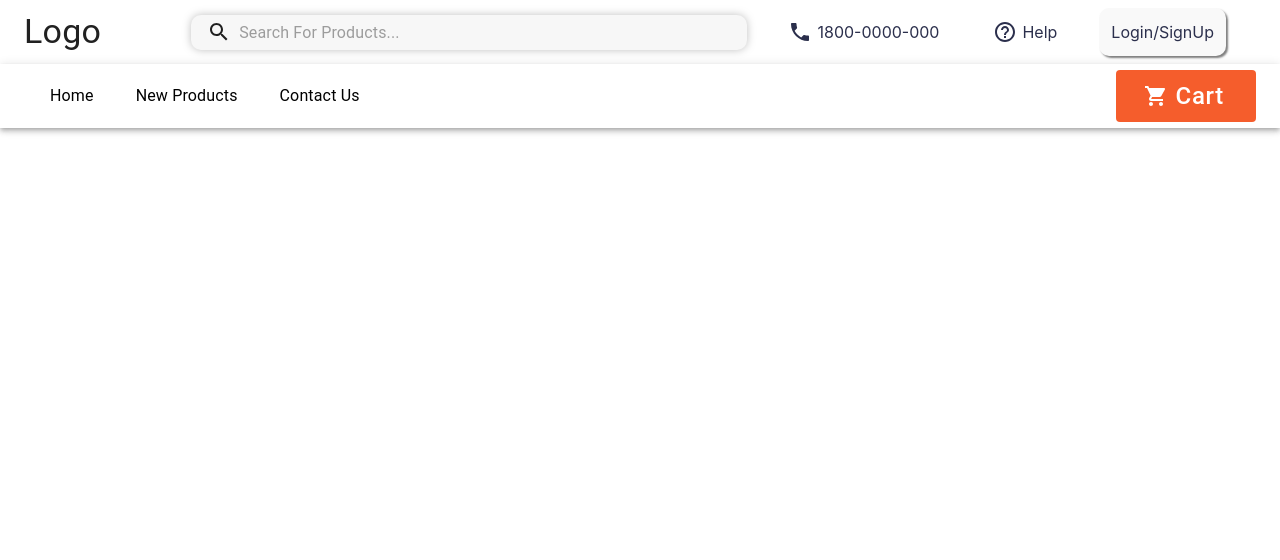
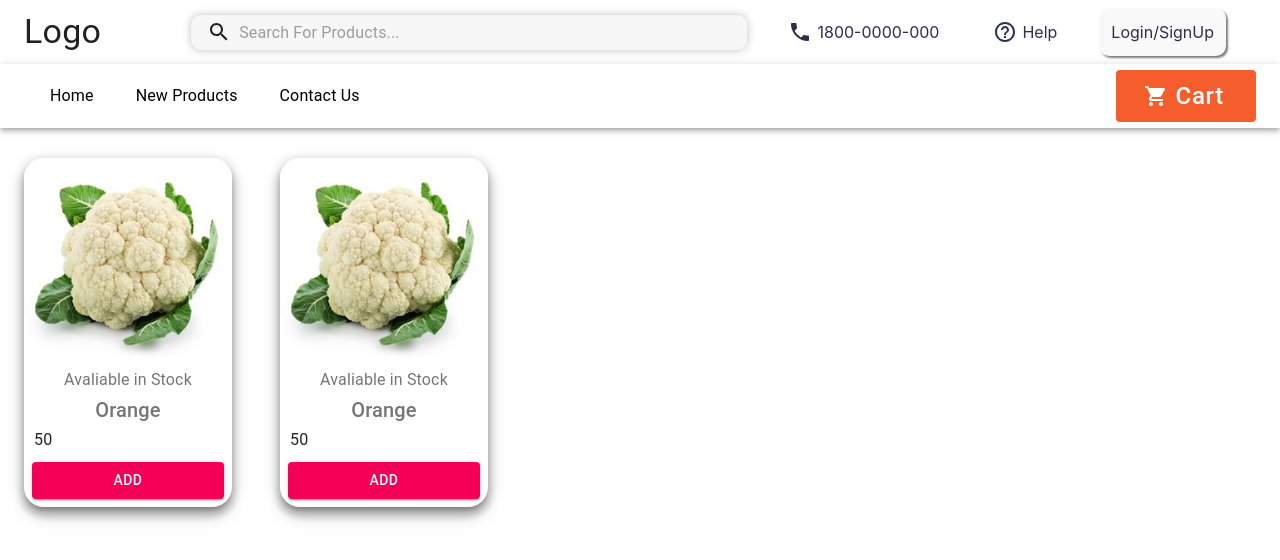
Before and after one commit to shashank-patel007/Grocery-Delivery-System, a React (Create React App) app in the folder frontend/: page /checkout in a window 1280 px wide. Shown: the top 560 px of the page. Built offline with nearby package versions, Linux system fonts and the light colour scheme.

Commit message:
Partial Working App

```diff
--- a/frontend/src/App.js
+++ b/frontend/src/App.js
@@ -2,10 +2,11 @@ import React from 'react';
 import './App.css';
 import Header from './components/header/Header';
 import Navbar from './components/navbar/Navbar';
-import { BrowserRouter as Router, Switch, Route, Redirect } from 'react-router-dom';
+import { BrowserRouter as Router } from 'react-router-dom';
 
 import './App.css';
 import AuthState from './context/auth/AuthState';
+import ProductList from './components/products/ProductList';
 
 function App() {
 	return (
@@ -14,6 +15,7 @@ function App() {
 				<div className='App'>
 					<Header />
 					<Navbar />
+					<ProductList />
 				</div>
 			</Router>
 		</AuthState>
--- a/frontend/src/components/loginRegister/LoginRegister.js
+++ b/frontend/src/components/loginRegister/LoginRegister.js
@@ -146,7 +146,8 @@ const LoginRegister = (props) => {
 		name: '',
 		email: '',
 		password: '',
-		mobile_no: null
+		mobile_no: '',
+		address: ''
 	});
 
 	const authContext = useContext(AuthContext);
@@ -216,6 +217,10 @@ const LoginRegister = (props) => {
 			console.log(authContext.register(registerState));
 			// setIsLogin(val);
 		} else authContext.login(loginState);
+
+		if (authContext.isLoggedIn) {
+			handleClose();
+		}
 	};
 
 	return (
@@ -225,7 +230,7 @@ const LoginRegister = (props) => {
 				className={clsx(classes.button, classes.user, classes.defaultButton)}
 				onClick={handleClickOpen}
 			>
-				<span>Login/SignUp</span>
+				{authContext.isLoggedIn ? <span>Welcome User</span> : <span> Login/SignUp </span>}
 			</IconButton>
 			<Dialog
 				onClose={handleClose}
--- a/frontend/src/components/loginRegister/Register.js
+++ b/frontend/src/components/loginRegister/Register.js
@@ -103,6 +103,23 @@ const Register = (props) => {
 					)
 				}}
 			/>
+			<TextField
+				id='register-address'
+				type='text'
+				className={classes.textfield}
+				color='primary'
+				required
+				value={values.mobile_no}
+				label='Address'
+				onChange={handleInputChange('address')}
+				InputProps={{
+					endAdornment: (
+						<InputAdornment position='end' style={{ padding: '12px' }}>
+							<PhoneIphoneIcon />
+						</InputAdornment>
+					)
+				}}
+			/>
 		</Fragment>
 	);
 };
--- /dev/null
+++ b/frontend/src/components/products/Product.js
@@ -0,0 +1,154 @@
+import React, { Fragment, useContext } from 'react';
+import { makeStyles } from '@material-ui/core/styles';
+import clsx from 'clsx';
+import Card from '@material-ui/core/Card';
+import CardMedia from '@material-ui/core/CardMedia';
+import CardContent from '@material-ui/core/CardContent';
+import CardActions from '@material-ui/core/CardActions';
+import IconButton from '@material-ui/core/IconButton';
+import Typography from '@material-ui/core/Typography';
+import RemoveIcon from '@material-ui/icons/Remove';
+import AddIcon from '@material-ui/icons/Add';
+import { CardActionArea, Collapse, Button } from '@material-ui/core';
+
+const useStyles = makeStyles((theme) => ({
+	root: {
+		maxWidth: 300,
+		height: 'auto',
+		filter: 'drop-shadow(0px 6px 6px rgba(0, 0, 0, 0.25))',
+		borderRadius: '20px'
+	},
+	content: {
+		padding: '0 10px',
+		'&:last-child': {
+			paddingBottom: '10px'
+		}
+	},
+	media: {
+		// padding: '20px 0',
+		height: '106',
+		width: '100'
+	},
+	expand: {
+		backgroundColor: '#f50057',
+		fontSize: '1.2rem',
+		color: '#fff',
+		borderRadius: '20%',
+		padding: '6px',
+
+		'&:hover': {
+			backgroundColor: '#f50057',
+			color: '#fff',
+			outline: 'none',
+			border: 'none'
+		},
+		'&:focus': {
+			backgroundColor: '#f50057',
+			color: '#fff',
+			outline: 'none',
+			border: 'none'
+		}
+	}
+}));
+
+const Product = ({ product }) => {
+	const classes = useStyles();
+	const [ expanded, setExpanded ] = React.useState(false);
+	const [ count, setCount ] = React.useState(0);
+	const { key, name, price, description, stock, image } = product;
+
+	const handleExpandClick = () => {
+		setExpanded(!expanded);
+	};
+
+	return (
+		<Card className={classes.root} raised>
+			<CardActionArea onClick={handleExpandClick}>
+				<CardMedia className={classes.media} component='img' image={image} alt={name} />
+				<CardContent className={classes.content}>
+					<Typography variant='subtitle1' color='textSecondary' align='center'>
+						{stock && 'Avaliable in Stock'}
+					</Typography>
+					<Typography variant='h6' color='textSecondary' align='center'>
+						{name}
+					</Typography>
+					<Typography variant='subtitle1' color='textPrimary' align='justify' display='block'>
+						{price}
+					</Typography>
+				</CardContent>
+			</CardActionArea>
+			<Collapse in={expanded} timeout='auto' unmountOnExit>
+				<CardContent className={classes.content}>
+					<Typography paragraph>{description}</Typography>
+				</CardContent>
+			</Collapse>
+			<CardActions disableSpacing>
+				{count === 0 ? (
+					<Button variant='contained' color='secondary' fullWidth onClick={() => setCount(1)}>
+						ADD
+					</Button>
+				) : (
+					<Fragment>
+						<IconButton
+							variant='contained'
+							color='secondary'
+							onClick={() => setCount(count - 1)}
+							className={classes.expand}
+						>
+							<RemoveIcon />
+						</IconButton>
+
+						<div
+							style={{ display: 'inline-block', width: '100%', textAlign: 'center', fontSize: '1.2rem' }}
+						>
+							{count}
+						</div>
+						<IconButton
+							variant='outlined'
+							color='secondary'
+							onClick={() => setCount(count + 1)}
+							className={classes.expand}
+							style={{
+								marginLeft: 'auto'
+							}}
+						>
+							<AddIcon />
+						</IconButton>
+					</Fragment>
+				)}
+			</CardActions>
+		</Card>
+	);
+};
+
+{
+	/* <Fragment>
+	<IconButton
+		variant='contained'
+		color='secondary'
+		onClick={() => setCount(count - 1)}
+		className={classes.expand}
+	>
+		<RemoveIcon />
+	</IconButton>
+
+	<div
+		style={{ display: 'inline-block', width: '100%', textAlign: 'center', fontSize: '1.2rem' }}
+	>
+		{count}
+	</div>
+	<IconButton
+		variant='outlined'
+		color='secondary'
+		onClick={() => setCount(count + 1)}
+		className={classes.expand}
+		style={{
+			marginLeft: 'auto'
+		}}
+	>
+		<AddIcon />
+	</IconButton>
+</Fragment> */
+}
+
+export default Product;
--- /dev/null
+++ b/frontend/src/components/products/ProductList.js
@@ -0,0 +1,41 @@
+import React, { useContext } from 'react';
+import Product from './Product';
+import Container from '@material-ui/core/Container';
+import img from '../../assets/img-1.jpg';
+
+const PRODUCTS = [
+	{
+		id: '1',
+		name: 'Orange',
+		price: '50',
+		description: 'Fresh directly from farms to you.',
+		stock: true,
+		image: img
+	},
+	{
+		id: '2',
+		name: 'Orange',
+		price: '50',
+		description: 'Fresh directly from farms to you.',
+		stock: true,
+		image: img
+	}
+];
+
+const ProductList = () => {
+	return (
+		<Container style={userStyle}>
+			{PRODUCTS.map((product) => <Product key={product.id} product={product} />)}
+		</Container>
+	);
+};
+
+const userStyle = {
+	display: 'grid',
+	gridTemplateColumns: 'repeat(5,1fr)',
+	gridGap: '3rem',
+	marginTop: '30px'
+	//   color: '#0000FF',
+};
+
+export default ProductList;
--- a/frontend/src/context/auth/AuthState.js
+++ b/frontend/src/context/auth/AuthState.js
@@ -32,26 +32,23 @@ const AuthState = (props) => {
 
 		Axios(config)
 			.then((response) => {
-				console.log(JSON.stringify(response.data));
-				alert('Registered Successfully');
-				// return true;
+				console.log(JSON.stringify(response.data.token));
+				alert('Logged In Successfully');
+				dispatch({
+					type: LOGIN_REGISTER,
+					payload: {
+						name: '',
+						email: data.email,
+						mobile_no: '',
+						address: '',
+						isLoggedIn: true,
+						token: response.data.token
+					}
+				});
 			})
 			.catch(function(error) {
 				console.log(error);
-				// return false;
 			});
-		return true;
-
-		// dispatch({
-		// 	type: LOGIN_REGISTER,
-		// 	payload: {
-		// 		userName: 'Chaitya',
-		// 		email: 'test@test.com',
-		// 		number: '9920451635',
-		// 		address: 'somewhere',
-		// 		token: 'TOKEN'
-		// 	}
-		// });
 	};
 
 	const register = (data) => {
```
Also changed, not shown: frontend/src/context/cart/CartContext.js (added, +50 -0 lines), frontend/src/context/cart/CartReducer.js (added, +61 -0 lines), frontend/src/context/cart/ProductsContext.js (added, +16 -0 lines).
